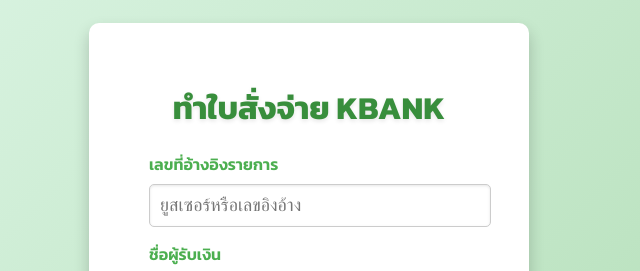
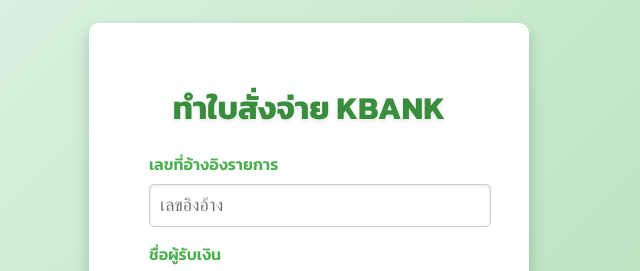
Before and after one commit to useronlineid/KBANK, a plain HTML site: page index.html in a window 1280 px wide. Shown: the top 271 px of the page, 331-971 px from the left. Drawn offline with Linux system fonts and the light colour scheme.

Commit message:
index.html

```diff
--- a/index.html
+++ b/index.html
@@ -11,7 +11,7 @@
         <h1>ทำใบสั่งจ่าย KBANK</h1>
         <form id="paymentForm">
             <label for="referenceNumber">เลขที่อ้างอิงรายการ</label>
-            <input type="text" id="referenceNumber" placeholder="ยูสเซอร์หรือเลขอิงอ้าง" style="color:#828282">
+            <input type="text" id="referenceNumber" placeholder="เลขอิงอ้าง" style="color:#828282">
 
             <label for="recipientName">ชื่อผู้รับเงิน</label>
             <input type="text" id="recipientName" placeholder="ชื่อ-นามสกุล" style="color:#828282">
```
